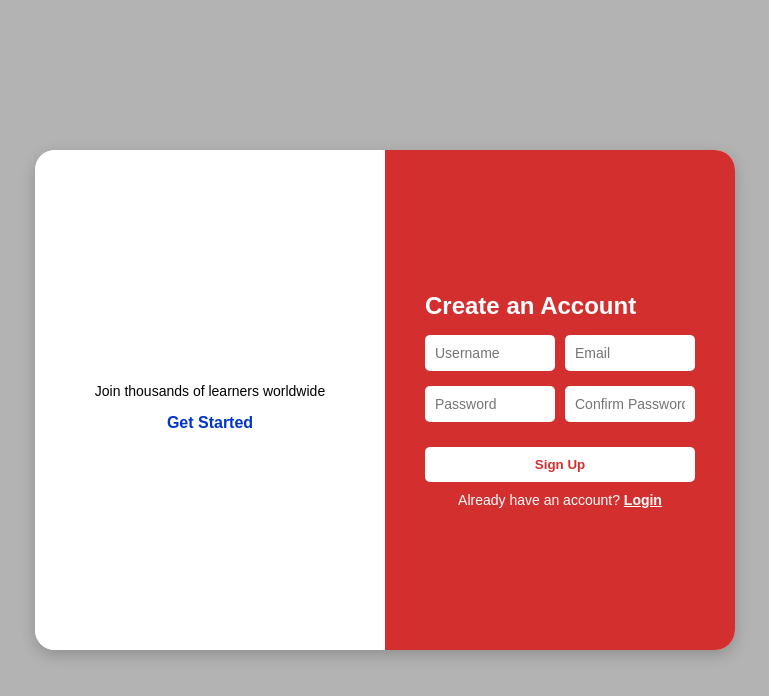
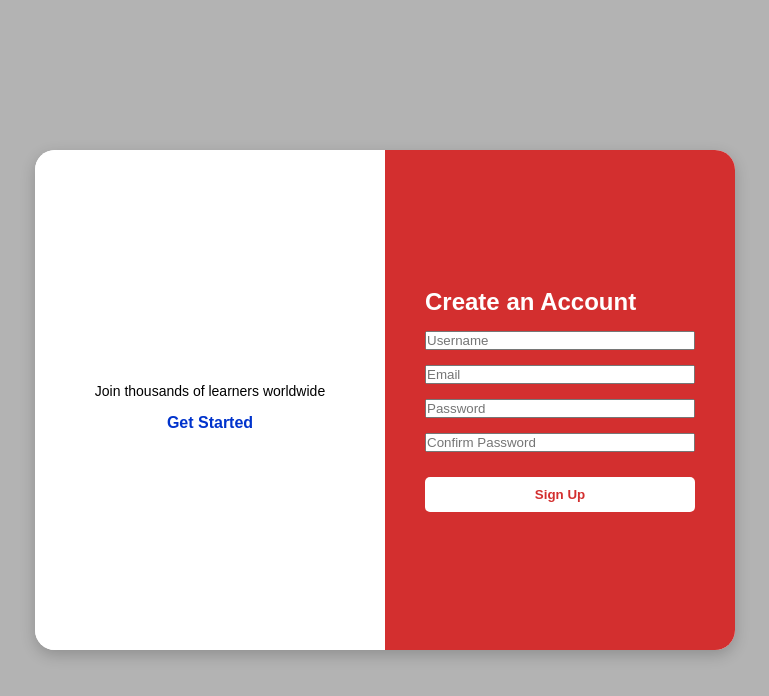
Before and after one commit to m-adhithyan/OCA, a React (Vite) app: page /signup in a window 1280 px wide. Shown: the top 696 px of the page, without its empty margins (255-1024 px from the left). Built offline with nearby package versions, Linux system fonts and the light colour scheme.

Commit message:
signup page ready for css

```diff
--- a/src/frontpage/Signup.jsx
+++ b/src/frontpage/Signup.jsx
@@ -11,6 +11,11 @@ function Signup() {
     confirmPassword: "",
   });
 
+  const [showOtpPopup, setShowOtpPopup] = useState(false);
+  const [otp, setOtp] = useState("");
+  const [loading, setLoading] = useState(false);
+  const [error, setError] = useState("");
+
   const handleChange = (e) => {
     setFormData({ ...formData, [e.target.name]: e.target.value });
   };
@@ -18,51 +23,76 @@ function Signup() {
   const handleSubmit = async (e) => {
     e.preventDefault();
 
-    // Basic validation
-    if (
-      !formData.username ||
-      !formData.email ||
-      !formData.password ||
-      !formData.confirmPassword
-    ) {
-      alert("Please fill in all fields.");
+    if (!formData.username || !formData.email || !formData.password || !formData.confirmPassword) {
+      setError("All fields are required.");
       return;
     }
 
     if (formData.password !== formData.confirmPassword) {
-      alert("Passwords do not match.");
+      setError("Passwords do not match.");
       return;
     }
 
     try {
-      const response = await fetch("http://localhost:5000/api/signup", {
+      setLoading(true);
+      const response = await fetch("http://localhost:5000/api/request-otp", {
+        method: "POST",
+        headers: { "Content-Type": "application/json" },
+        body: JSON.stringify({ email: formData.email }),
+      });
+
+      const data = await response.json();
+      setLoading(false);
+
+      if (response.ok) {
+        setShowOtpPopup(true);
+      } else {
+        setError(data.message);
+      }
+    } catch (error) {
+      setLoading(false);
+      console.error("Error:", error);
+      setError("Something went wrong. Please try again.");
+    }
+  };
+
+  const handleVerifyOtp = async () => {
+    if (!otp) {
+      setError("OTP is required.");
+      return;
+    }
+
+    try {
+      setLoading(true);
+      const response = await fetch("http://localhost:5000/api/verify-signup", {
         method: "POST",
         headers: { "Content-Type": "application/json" },
         body: JSON.stringify({
+          email: formData.email,
+          otp,
           username: formData.username,
-          email: formData.email,
           password: formData.password,
         }),
       });
 
       const data = await response.json();
+      setLoading(false);
 
       if (response.ok) {
-        alert(data.message);
+        setShowOtpPopup(false);
         navigate("/login");
       } else {
-        alert("Signup failed: " + data.message);
+        setError(data.message);
       }
     } catch (error) {
-      console.error("Error:", error);
-      alert("Something went wrong. Please try again.");
+      setLoading(false);
+      setError("Failed to verify OTP. Try again.");
     }
   };
 
   return (
     <div className="su-overlay">
       <div className="su-container">
-        {/* Left Section */}
         <div className="su-left-section">
           <p className="su-subtext">Join thousands of learners worldwide</p>
           <button className="su-get-started" onClick={() => navigate("/login")}>
@@ -70,58 +100,26 @@ function Signup() {
           </button>
         </div>
 
-        {/* Right Section */}
         <div className="su-right-section">
           <h2>Create an Account</h2>
+          {error && <p className="error">{error}</p>}
           <form onSubmit={handleSubmit}>
-            <div className="su-input-group">
-              <input
-                type="text"
-                name="username"
-                placeholder="Username"
-                value={formData.username}
-                onChange={handleChange}
-                required
-              />
-              <input
-                type="email"
-                name="email"
-                placeholder="Email"
-                value={formData.email}
-                onChange={handleChange}
-                required
-              />
-            </div>
-            <div className="su-input-group">
-              <input
-                type="password"
-                name="password"
-                placeholder="Password"
-                value={formData.password}
-                onChange={handleChange}
-                required
-              />
-              <input
-                type="password"
-                name="confirmPassword"
-                placeholder="Confirm Password"
-                value={formData.confirmPassword}
-                onChange={handleChange}
-                required
-              />
-            </div>
-            <button type="submit" className="su-btn">
-              Sign Up
-            </button>
+            <input type="text" name="username" placeholder="Username" onChange={handleChange} required />
+            <input type="email" name="email" placeholder="Email" onChange={handleChange} required />
+            <input type="password" name="password" placeholder="Password" onChange={handleChange} required />
+            <input type="password" name="confirmPassword" placeholder="Confirm Password" onChange={handleChange} required />
+            <button type="submit" className="su-btn">{loading ? "Processing..." : "Sign Up"}</button>
           </form>
-          <p className="su-login-text">
-            Already have an account?{" "}
-            <button className="su-login-btn" onClick={() => navigate("/login")}>
-              Login
-            </button>
-          </p>
         </div>
       </div>
+
+      {showOtpPopup && (
+        <div className="otp-popup">
+          <h3>Enter OTP sent to your email</h3>
+          <input type="text" placeholder="Enter OTP" onChange={(e) => setOtp(e.target.value)} />
+          <button onClick={handleVerifyOtp}>{loading ? "Verifying..." : "Verify OTP"}</button>
+        </div>
+      )}
     </div>
   );
 }
```
Also changed, not shown: 1 other file (tests, documents, lock files or other folders).
